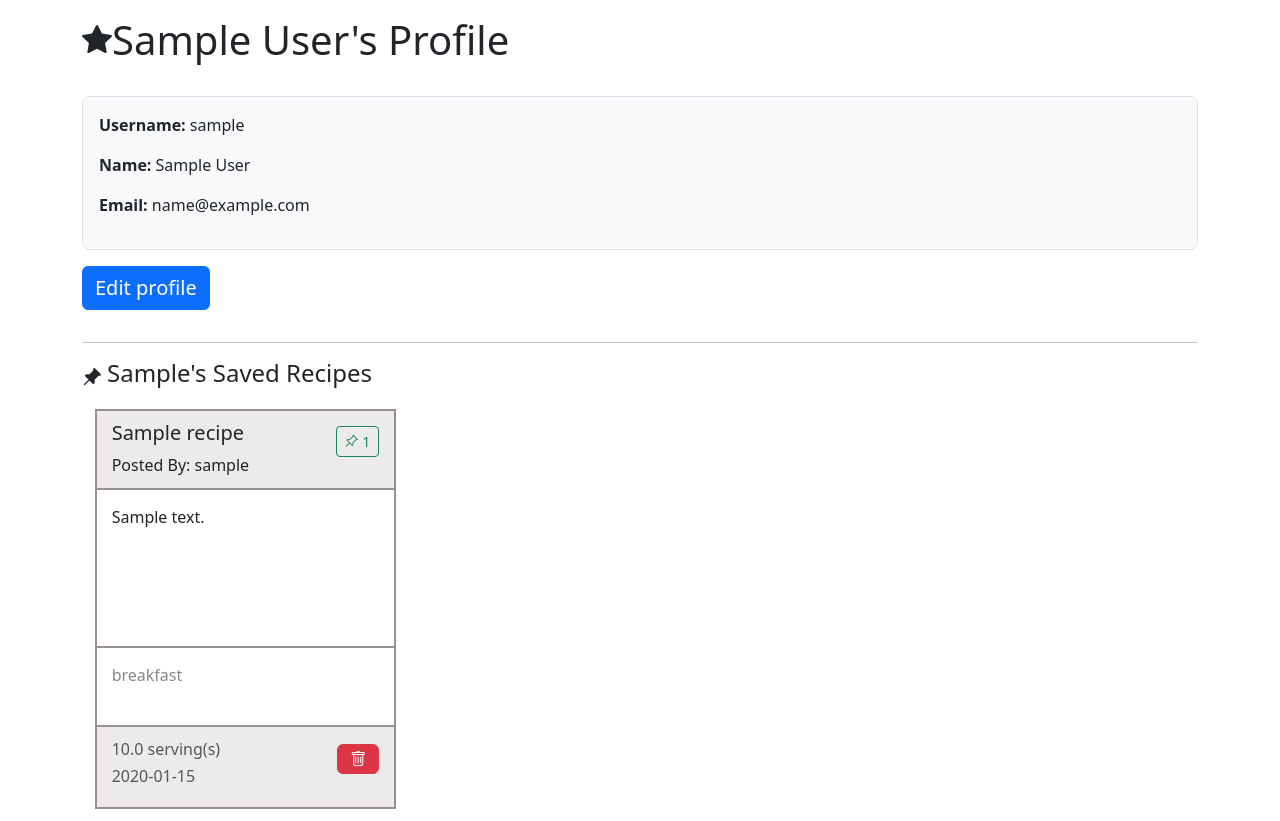
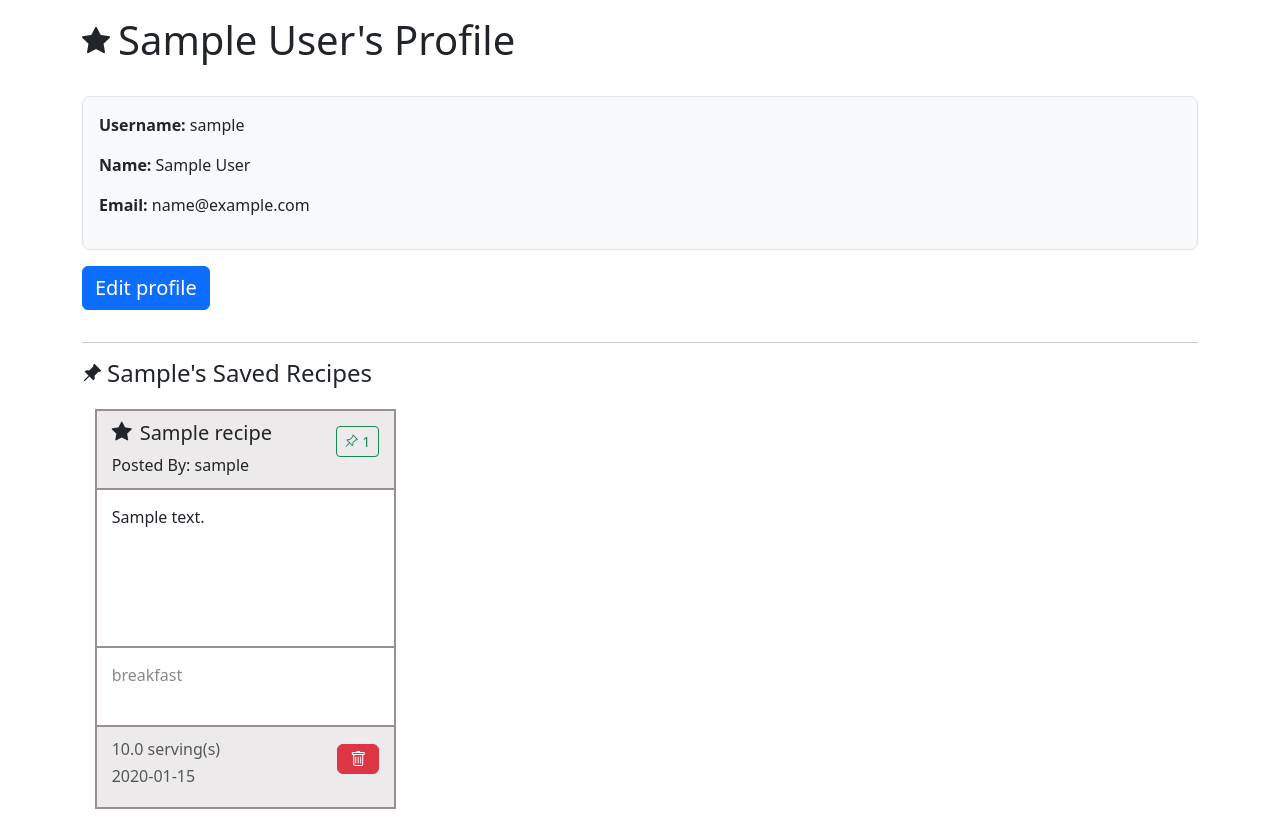
Before and after one commit to a2saur/recipe-app, a Flask app: page /user/profile in a window 1280 px wide. Shown: the part 56-877 px from the top of the page. Run offline with Flask 3, Linux system fonts and the light colour scheme; a user stored in the database is signed in; tables that the repository leaves empty hold one stand-in row (values such as "Sample post"); some libraries are stand-ins or nearby versions.

Commit message:
Added star next to certified posts

```diff
--- a/app/main/templates/_recipe.html
+++ b/app/main/templates/_recipe.html
@@ -3,11 +3,23 @@
     <a class="hidden-link" href="{{ url_for('recipe.view_recipe', recipe_id=recipe.id) }}">
         <div class="recipe-card-header bottom-line">
             <span>
-                {% if recipe.title | length <= 28 %}
-                <h5>{{ recipe.title }}</h5>
-                {% else %}
-                <h5>{{ recipe.title[:27] }}...</h5>
-                {% endif %}
+                <div class="d-flex">
+                    {% if recipe.writer.is_certified %}
+                        <!-- Bootrstrap star ICON -->
+                        <i class="bi bi-star-fill fs-5 me-2"></i>
+                        {% if recipe.title | length <= 24 %}
+                            <h5>{{ recipe.title }}</h5>
+                        {% else %}
+                            <h5>{{ recipe.title[:23] }}...</h5>
+                        {% endif %}
+                    {%else%}
+                        {% if recipe.title | length < 28 %}
+                            <h5>{{ recipe.title }}</h5>
+                        {% else %}
+                            <h5>{{ recipe.title[:27] }}...</h5>
+                        {% endif %}
+                    {% endif %}
+                </div>
                 <h7>Posted By: {{ recipe.writer.username }}</h7>
             </span>
             <span class="icon-button">
--- a/app/user/templates/profile.html
+++ b/app/user/templates/profile.html
@@ -3,12 +3,10 @@
 
 {% block content %}
 
-    <div class="d-flex justify-content-st">
+    <div class="d-flex align-items-center">
         {% if user.is_certified %}
         <!-- Bootrstrap star ICON -->
-        <svg xmlns="http://www.w3.org/2000/svg" width="30" height="30" fill="currentColor" class="bi bi-star-fill p-0 mt-2" viewBox="0 0 16 16">
-        <path d="M3.612 15.443c-.386.198-.824-.149-.746-.592l.83-4.73L.173 6.765c-.329-.314-.158-.888.283-.95l4.898-.696L7.538.792c.197-.39.73-.39.927 0l2.184 4.327 4.898.696c.441.062.612.636.282.95l-3.522 3.356.83 4.73c.078.443-.36.79-.746.592L8 13.187l-4.389 2.256z"/>
-        </svg>
+        <i class="bi bi-star-fill fs-3 me-2 mb-2"></i>
         {% endif %}
         <h1>{{ user.first_name }} {{ user.last_name }}'s Profile</h1>
     </div>
@@ -32,7 +30,7 @@
     <hr class="solid">
 
     <div class="d-flex">
-        <i class="bi bi-pin-angle-fill mt-2 fs-5"></i><h4 style="margin-left: 5px;">{{user.first_name}}'s Saved Recipes</h4>
+        <i class="bi bi-pin-angle-fill mt-1 mb-2 fs-5"></i><h4 style="margin-left: 5px;">{{user.first_name}}'s Saved Recipes</h4>
     </div>
     <div class="recipe-card-collection">
         {% for recipe in recipes %}
```
Also changed, not shown: app/recipe/templates/view_recipe.html (+6 -1 lines).
